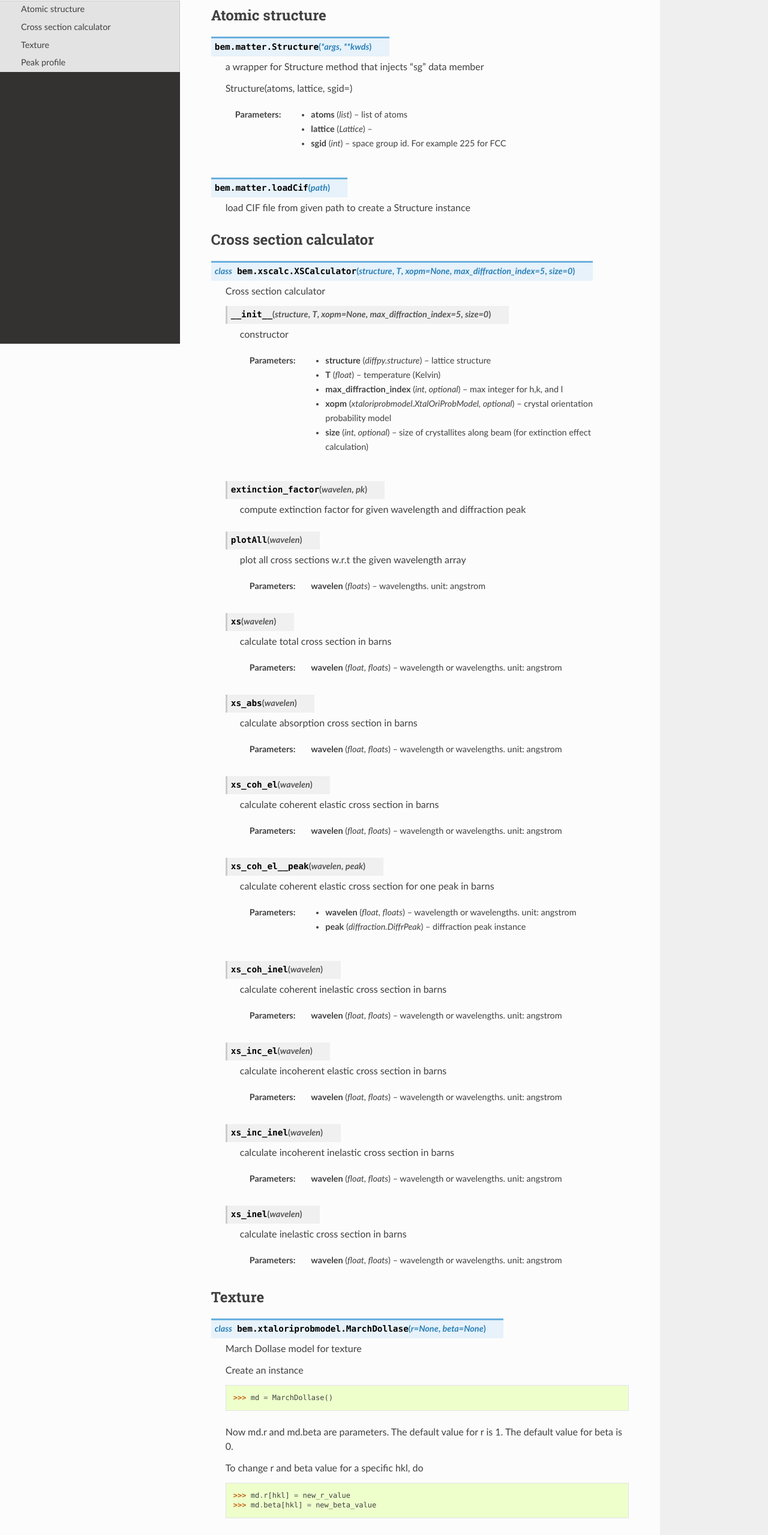
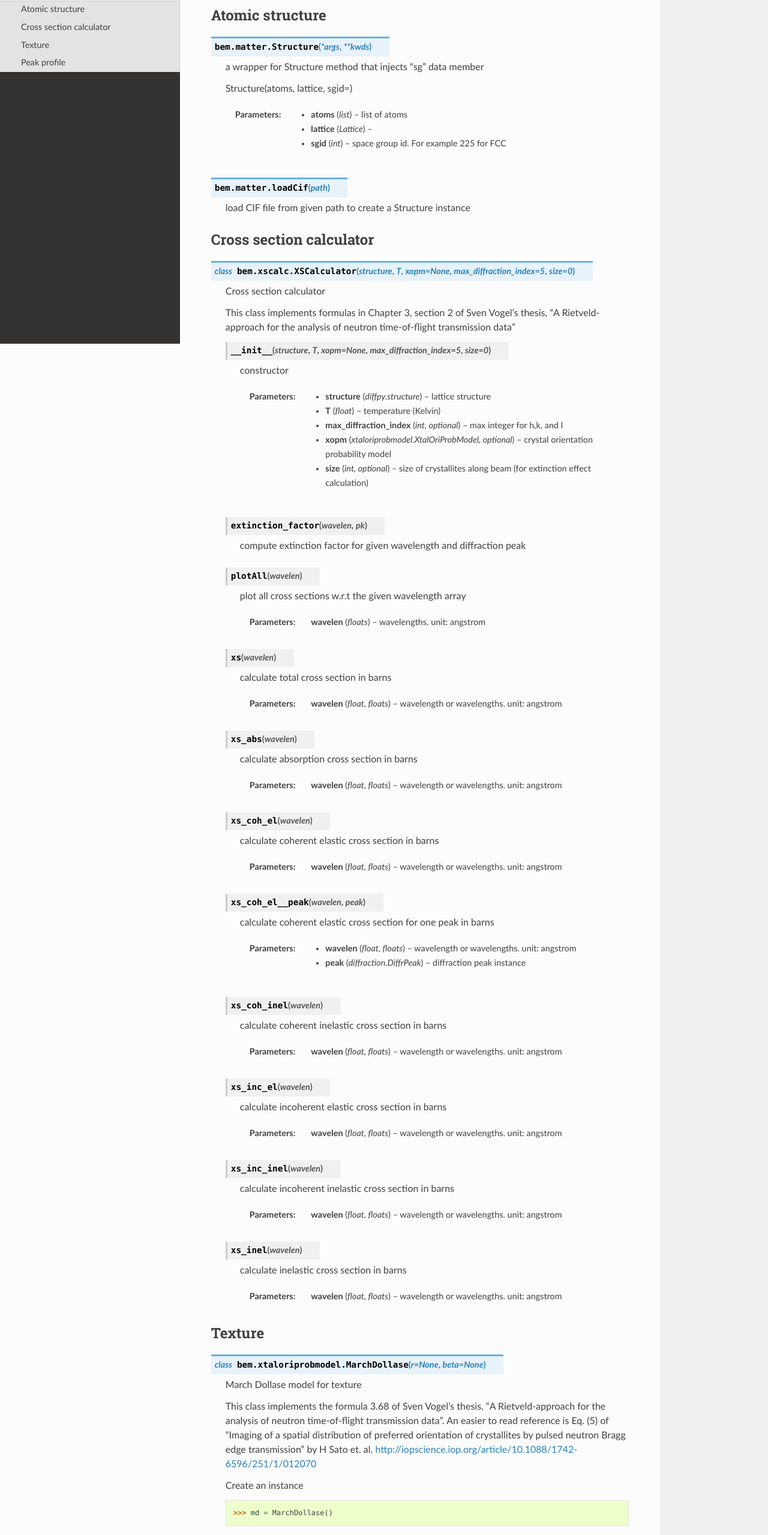
Before and after one commit to ornlneutronimaging/braggedgemodeling, a plain HTML site: page api.html in a window 1280 px wide. Shown: the part 227-2786 px from the top of the page at 60% size. Drawn offline with nearby package versions, Linux system fonts and the light colour scheme; some packages are replaced by stand-ins of ours.

Commit message:
added some refs for formulas

```diff
--- a/api.html
+++ b/api.html
@@ -191,6 +191,8 @@ spectrum for a material.</p>
 <dt id="bem.xscalc.XSCalculator">
 <em class="property">class </em><code class="descclassname">bem.xscalc.</code><code class="descname">XSCalculator</code><span class="sig-paren">(</span><em>structure</em>, <em>T</em>, <em>xopm=None</em>, <em>max_diffraction_index=5</em>, <em>size=0</em><span class="sig-paren">)</span><a class="headerlink" href="#bem.xscalc.XSCalculator" title="Permalink to this definition">¶</a></dt>
 <dd><p>Cross section calculator</p>
+<p>This class implements formulas in Chapter 3, section 2 of Sven Vogel’s thesis,
+“A Rietveld-approach for the analysis of neutron time-of-flight transmission data”</p>
 <dl class="method">
 <dt id="bem.xscalc.XSCalculator.__init__">
 <code class="descname">__init__</code><span class="sig-paren">(</span><em>structure</em>, <em>T</em>, <em>xopm=None</em>, <em>max_diffraction_index=5</em>, <em>size=0</em><span class="sig-paren">)</span><a class="headerlink" href="#bem.xscalc.XSCalculator.__init__" title="Permalink to this definition">¶</a></dt>
@@ -357,6 +359,12 @@ spectrum for a material.</p>
 <dt id="bem.xtaloriprobmodel.MarchDollase">
 <em class="property">class </em><code class="descclassname">bem.xtaloriprobmodel.</code><code class="descname">MarchDollase</code><span class="sig-paren">(</span><em>r=None</em>, <em>beta=None</em><span class="sig-paren">)</span><a class="headerlink" href="#bem.xtaloriprobmodel.MarchDollase" title="Permalink to this definition">¶</a></dt>
 <dd><p>March Dollase model for texture</p>
+<p>This class implements the formula 3.68 of Sven Vogel’s thesis,
+“A Rietveld-approach for the analysis of neutron time-of-flight transmission data”.
+An easier to read reference is Eq. (5) of
+“Imaging of a spatial distribution of preferred orientation of crystallites by pulsed neutron Bragg edge transmission”
+by H Sato et. al.
+<a class="reference external" href="http://iopscience.iop.org/article/10.1088/1742-6596/251/1/012070">http://iopscience.iop.org/article/10.1088/1742-6596/251/1/012070</a></p>
 <p>Create an instance</p>
 <div class="highlight-default notranslate"><div class="highlight"><pre><span></span><span class="gp">&gt;&gt;&gt; </span><span class="n">md</span> <span class="o">=</span> <span class="n">MarchDollase</span><span class="p">()</span>
 </pre></div>
@@ -378,6 +386,8 @@ The default value for beta is 0.</p>
 <dt id="bem.peak_profile.Jorgensen">
 <em class="property">class </em><code class="descclassname">bem.peak_profile.</code><code class="descname">Jorgensen</code><span class="sig-paren">(</span><em>alpha=None</em>, <em>beta=None</em>, <em>sigma=None</em><span class="sig-paren">)</span><a class="headerlink" href="#bem.peak_profile.Jorgensen" title="Permalink to this definition">¶</a></dt>
 <dd><p>Jorgensen peak profile</p>
+<p>This class implements formulas in section 3.3.3 of Sven Vogel’s thesis,
+“A Rietveld-approach for the analysis of neutron time-of-flight transmission data”</p>
 <dl class="method">
 <dt id="bem.peak_profile.Jorgensen.__init__">
 <code class="descname">__init__</code><span class="sig-paren">(</span><em>alpha=None</em>, <em>beta=None</em>, <em>sigma=None</em><span class="sig-paren">)</span><a class="headerlink" href="#bem.peak_profile.Jorgensen.__init__" title="Permalink to this definition">¶</a></dt>
```
Also changed, not shown: searchindex.js (+1 -1 lines).
